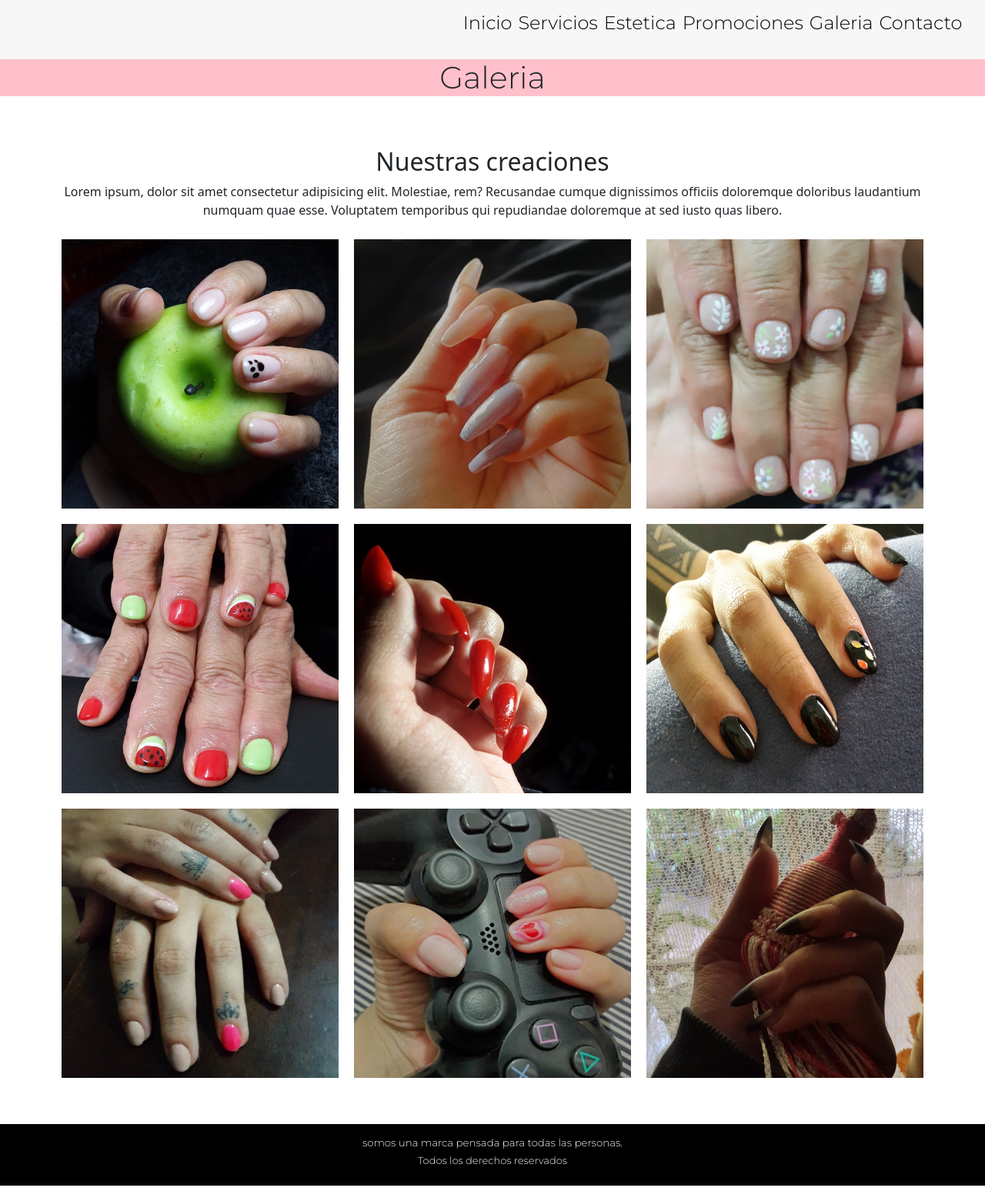
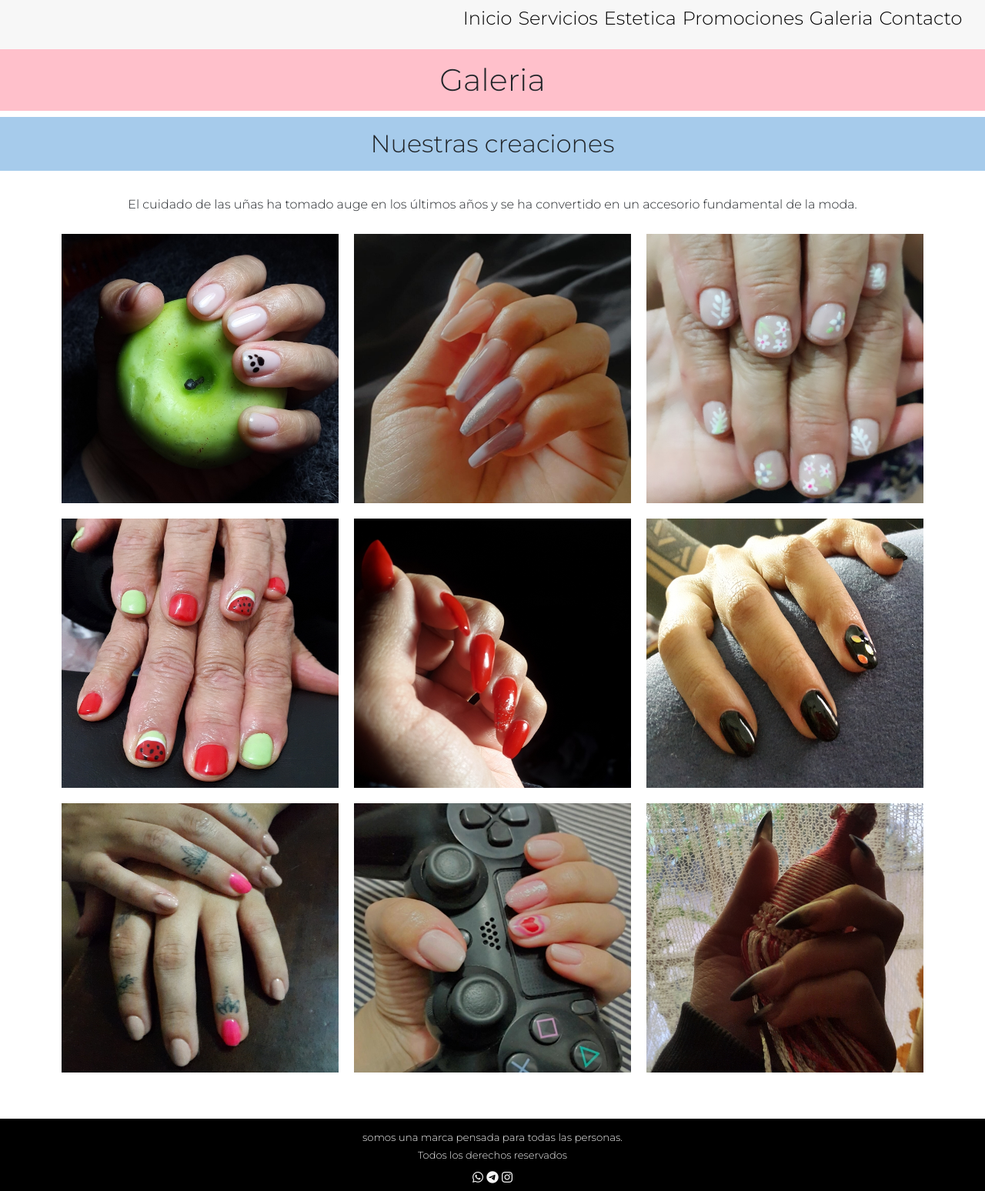
Before and after one commit to GoderickhArmy/proyectoangryraccoon, a plain HTML site: page secciones/galeria.html in a window 1280 px wide. Shown: the whole page at 77% size. Drawn offline with nearby package versions, Linux system fonts and the light colour scheme; a web font is replaced by a local one.

Commit message:
segunda entrega

```diff
--- a/estilos/style.css
+++ b/estilos/style.css
@@ -8,7 +8,6 @@
 
 .bodyindex{
     background-color: whitesmoke;
-    font-family:'Montserrat', sans-serif;
     display: flex;
     flex-direction: column;
     min-height: 100vh;
@@ -33,6 +32,9 @@ nav ul li a{
     font-family:'Montserrat', sans-serif;
 }
 
+nav ul li a:hover{
+    color: rgb(142, 102, 180);
+}
 
 .h1mobile1{
     display: flex;
@@ -71,12 +73,19 @@ nav ul li a{
 
 footer{
     text-align: center;
-    padding: 20px;
+    padding: 25px;
     background-color: black;
-    margin-bottom: 0;
     margin-top: auto;
     color: whitesmoke;
-    font-family:'Montserrat', sans-serif;
+    height: 94px;
+}
+
+.socialcontacts a i{
+    color: whitesmoke;
+}
+
+.socialcontacts a i:hover{
+    color: rgb(129, 95, 192);
 }
 
 .card{
@@ -251,7 +260,7 @@ footer{
 header{
     background-color:rgba(245, 245, 245, 0.774);
     font-family: Verdana, Geneva, Tahoma, sans-serif;
-    height: 2vw;
+    height: 5vw;
     padding: 2vw;
     display: flex;
     justify-content: end;
@@ -378,7 +387,6 @@ footer{
     margin-top:50px;
     color: whitesmoke;
     margin-bottom: 0;
-    height: 80px;
 }
 
 .footerindex h5{
@@ -501,7 +509,6 @@ footer{
 .footers{
     margin-top:100px;
     color: whitesmoke;
-    height: 90px;
 
 }
 
@@ -718,9 +725,10 @@ footer{
 
 .footerestetica{
     margin-top:50px;
-    margin-bottom: auto;
     color: whitesmoke;
+    height: 94px;
 }
+
 .footerestetica h5{
     font-family:'Montserrat', sans-serif;
     font-size: smaller;
@@ -785,10 +793,10 @@ footer{
     margin-right: 4rem;
     width: 70%;
 }
+
 .footerpromociones{
     margin-top: 100px;
     color: whitesmoke;
-    height: 90px;
 
 }
 
@@ -807,14 +815,6 @@ footer{
     background-image: url(../img/contacto2.jpg);
 }
 
-.contacto{
-    display: flex;
-    justify-content: center;
-    padding:1rem;
-    margin:1rem;
-    width: 100vw;
-
-}
 
 .h1contacto{
     display: flex;
@@ -843,9 +843,8 @@ footer{
 }
 
 .footercontacto{
-    margin-top:190px;
+    margin-top: 13rem;
     color: whitesmoke;
-    height: 90px;
 
 }
 
@@ -901,15 +900,16 @@ footer{
     background-color: pink;
 }
 
+.h2galeria{
+    background-color: rgb(166, 203, 235);
+    font-family:'Montserrat', sans-serif;
+}
+
 .parrafogaleria{
     font-display: flex;
     align-content: space-between;
     font-family:'Montserrat', sans-serif;
 
-}
-
-.container{
-    padding-top: 10px;
 }
 
 .footergaleria{
@@ -929,11 +929,9 @@ footer{
     font-size: small;
 }
 
-@media(min-width:1024px){
-
-    .headergaleria{
-    height: 6vw;
-}
+#kittie{
+    font-family:'Montserrat', sans-serif;
+    margin-top: 2rem;
 }
 
 /* boostrap de contacto */
--- a/secciones/galeria.html
+++ b/secciones/galeria.html
@@ -4,6 +4,7 @@
     <meta charset="UTF-8">
     <meta http-equiv="X-UA-Compatible" content="IE=edge">
     <meta name="viewport" content="width=device-width, initial-scale=1.0">
+    <link rel="stylesheet" href="https://cdnjs.cloudflare.com/ajax/libs/font-awesome/6.1.0/css/all.min.css" integrity="sha512-10/jx2EXwxxWqCLX/hHth/vu2KY3jCF70dCQB8TSgNjbCVAC/8vai53GfMDrO2Emgwccf2pJqxct9ehpzG+MTw==" crossorigin="anonymous" referrerpolicy="no-referrer" />
     <link href="https://unpkg.com/aos@2.3.1/dist/aos.css" rel="stylesheet">
     <script src="https://unpkg.com/aos@2.3.1/dist/aos.js"></script>
     <link href="https://cdn.jsdelivr.net/npm/bootstrap@5.1.3/dist/css/bootstrap.min.css" rel="stylesheet" integrity="sha384-1BmE4kWBq78iYhFldvKuhfTAU6auU8tT94WrHftjDbrCEXSU1oBoqyl2QvZ6jIW3" crossorigin="anonymous">
@@ -39,18 +40,18 @@
     <main>
 
     <section data-aos="zoom-in-right" class="h1galeria">
-        <h1 class="display-6 text-center mt3">Galeria</h1>
+        <h1 class="display-6 text-center p-3">Galeria</h1>
     </section>
 
 
-    <section id= "galeria" class="container">
+    <section id= "galeria">
 
-        <div class="text-center pt-5">
-            <h2 data-aos="zoom-in-left" >Nuestras creaciones</h2>
-            <p data-aos="zoom-in">Lorem ipsum, dolor sit amet consectetur adipisicing elit. Molestiae, rem? Recusandae cumque dignissimos officiis doloremque doloribus laudantium numquam quae esse. Voluptatem temporibus qui repudiandae doloremque at sed iusto quas libero.</p>
+        <div class="text-center">
+            <h2 class="h2galeria p-3" data-aos="zoom-in-left">Nuestras creaciones</h2>
+            <p id="kittie" class="container" data-aos="zoom-in">El cuidado de las uñas ha tomado auge en los últimos años y se ha convertido en un accesorio fundamental de la moda.</p>
 
         </div>
-        <div data-aos="zoom-in-up">
+        <div class="container" data-aos="zoom-in-up">
 
         <div class="row">
             <div class="col-lg-4 col-md-6 col-sm-12">
@@ -99,7 +100,11 @@
 
         <h5>somos una marca pensada para todas las personas.</h5>
         <h6>Todos los derechos reservados</h6>
-
+        <div class="socialcontacts">
+            <a href="https://wa.me/3512538662"><i class="fa-brands fa-whatsapp"></i></a>
+            <a href="https://t.me/GoderichkArmy"><i class="fa-brands fa-telegram"></i></a>
+            <a href="https://www.instagram.com/jhesyschweinsteiger/"><i class="fa-brands fa-instagram"></i></a>
+        </div>
     </footer>
 
     <script>
```
Also changed, not shown: index.html (+6 -0 lines), secciones/contacto.html (+6 -0 lines), secciones/estetica.html (+6 -1 lines), secciones/promociones.html (+6 -1 lines), secciones/servicios.html (+6 -1 lines).
